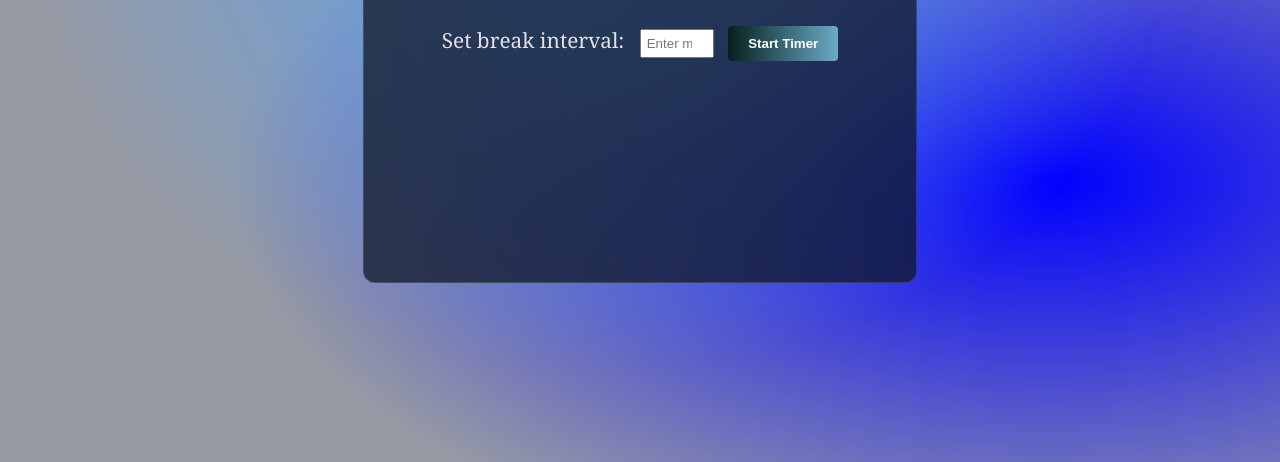
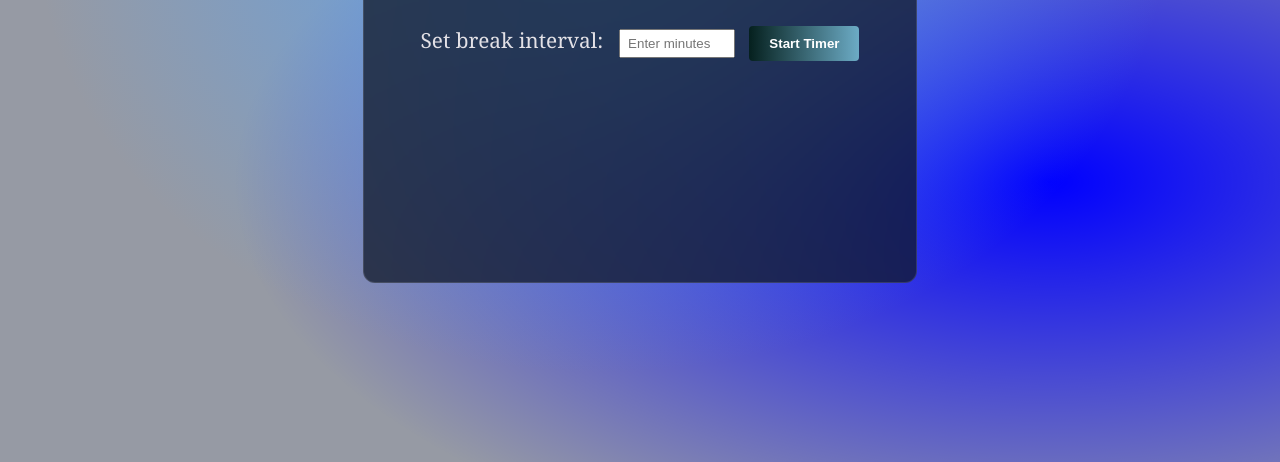
Before and after one commit to kri55hn4/notify, a plain HTML site: page index.html in a window 1280 px wide. Shown: the part 338-800 px from the top of the page. Drawn offline with Linux system fonts and the light colour scheme.

Commit message:
Update styles.css

```diff
--- a/styles.css
+++ b/styles.css
@@ -50,7 +50,7 @@ h1{
     color:#fff;
 }
 input {
-    width: 60px;
+    width: 20%;
     margin: 10px;
     padding: 5px;
     text-align: center;
```
